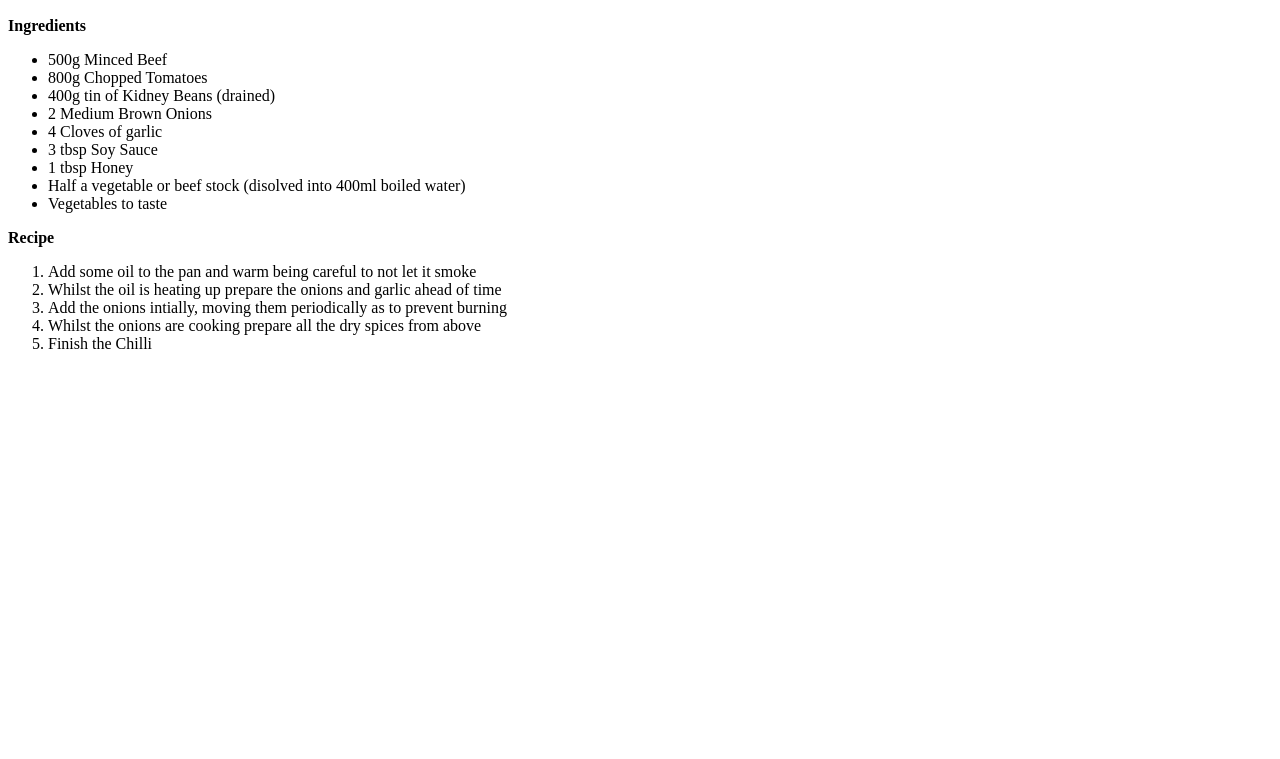
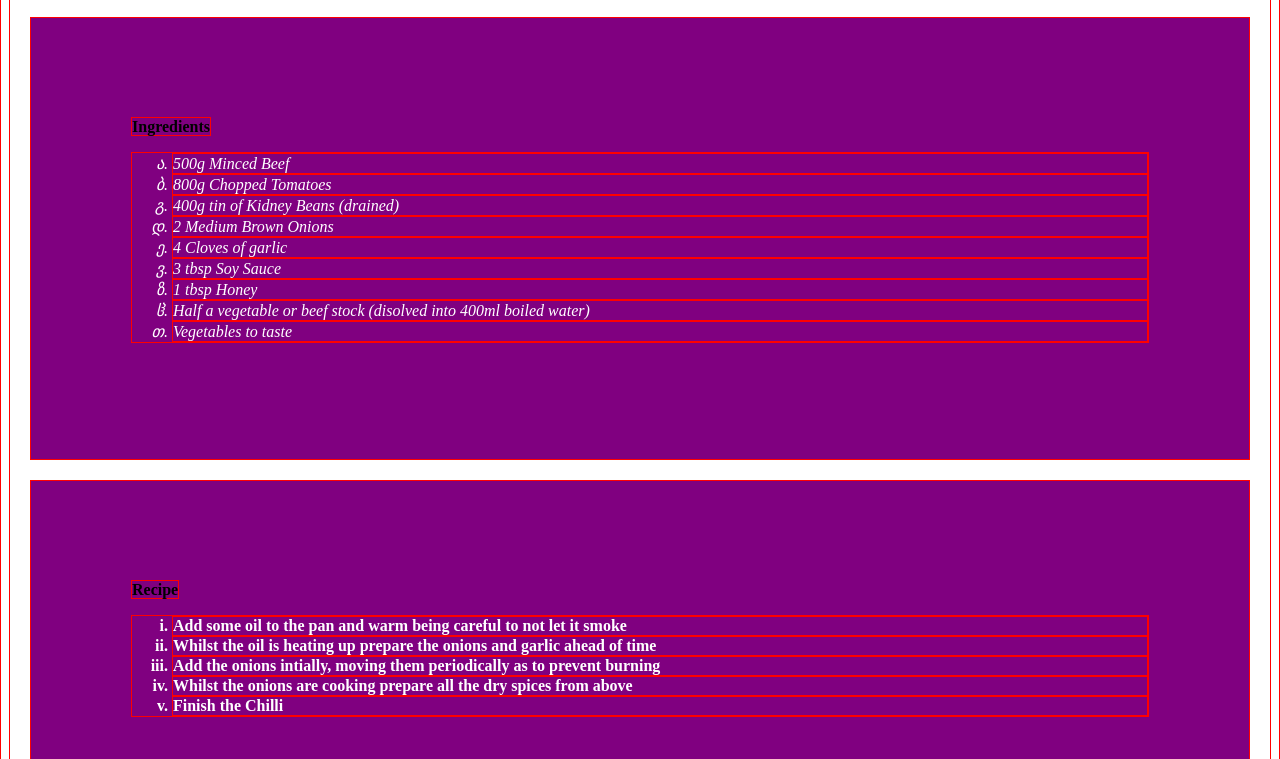
Before and after one commit to vulpeku/odin-recipes, a plain HTML site: page recipes/chilli.html in a window 1280 px wide. Shown: the part 115-874 px from the top of the page. Before the commit the page ends 800 px from the top, so only its background shows below. Drawn offline with Linux system fonts and the light colour scheme; files that its build step writes are made by us from their sources.

Commit message:
Added styling to recipe

```diff
--- a/recipes/chilli.html
+++ b/recipes/chilli.html
@@ -5,13 +5,13 @@
     <meta http-equiv="X-UA-Compatible" content="IE=edge">
     <meta name="viewport" content="width=device-width, initial-scale=1.0">
     <title>Odin Recipes - Chilli Con Carne</title>
-    <link rel="stylesheet" href="styles.css" />
+    <link rel="stylesheet" href="../styles.css" />
 </head>
 <body>
     <h1>Chilli Con Carne</h1>
     <p>The below is a recipe for Chilli Con Carne, a simple and warming dish.
     </p>
-    <br>
+    <div class="ingredients">
         <strong>Ingredients</strong>
         <ul>
             <li>500g Minced Beef</li>
@@ -24,6 +24,8 @@
             <li>Half a vegetable or beef stock (disolved into 400ml boiled water)</li>
             <li>Vegetables to taste</li>
         </ul>
+    </div>
+    <div class="recipe-steps">
         <strong>Recipe</strong>
         <ol>
             <li>Add some oil to the pan and warm being careful to not let it smoke</li>
@@ -32,5 +34,6 @@
             <li>Whilst the onions are cooking prepare all the dry spices from above</li>
             <li>Finish the Chilli</li>
         </ol>
+    </div>
 </body>
 </html>
--- a/styles.css
+++ b/styles.css
@@ -0,0 +1,25 @@
+* {
+    border: 1px solid red;
+}
+
+h1 {
+    font-style: italic;
+    font-weight: bold;
+}
+
+.ingredients,
+.recipe-steps{
+    background-color: purple;
+    padding: 100px;
+    margin: 20px;
+}
+.ingredients li{
+    color: white;
+    font-style: italic;
+    list-style: georgian;
+}
+.recipe-steps li{
+    list-style: lower-roman;
+    font-weight: bold;
+    color: white;
+}
```
Lines whose indentation alone changed are shown as unchanged.
